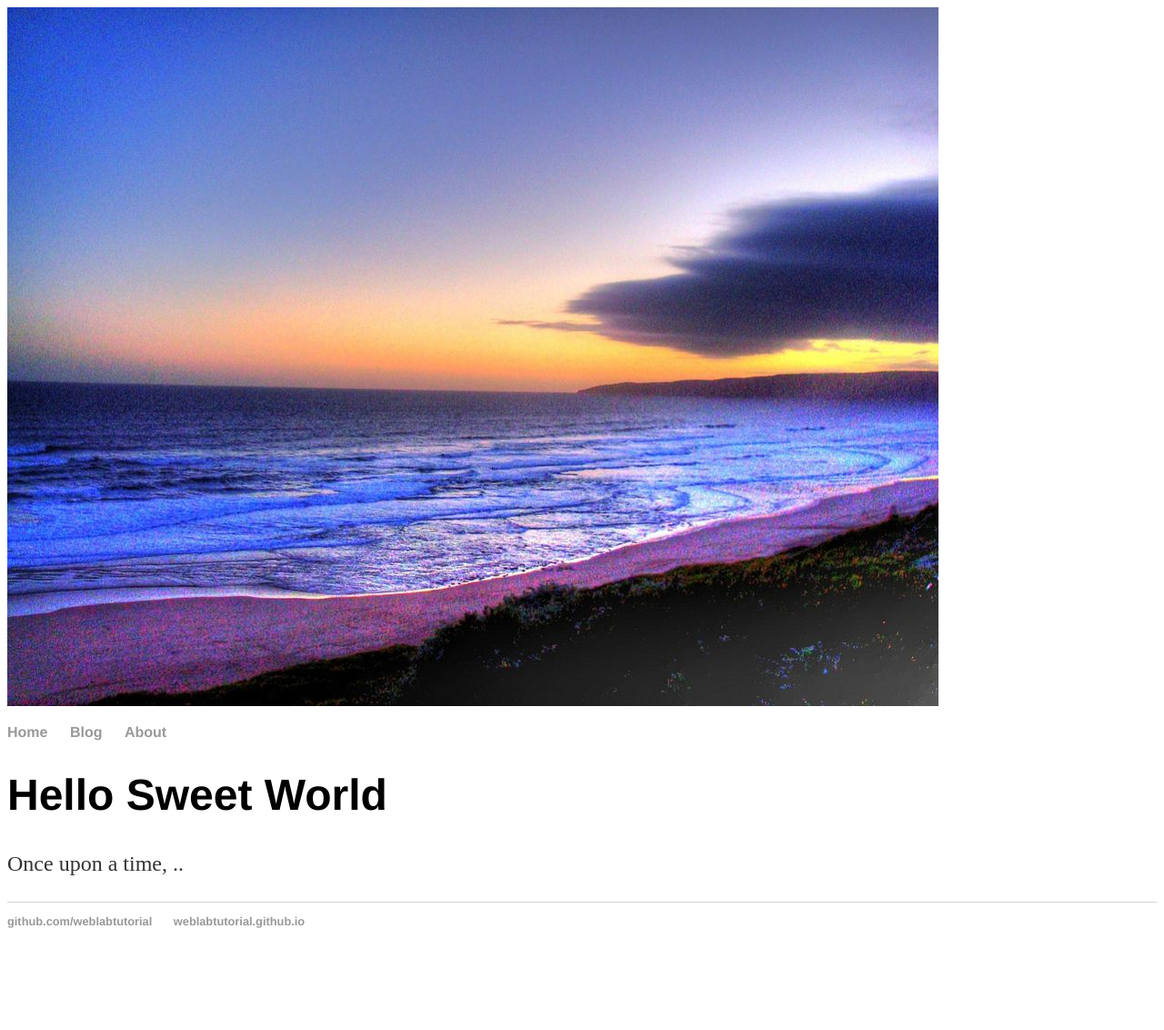
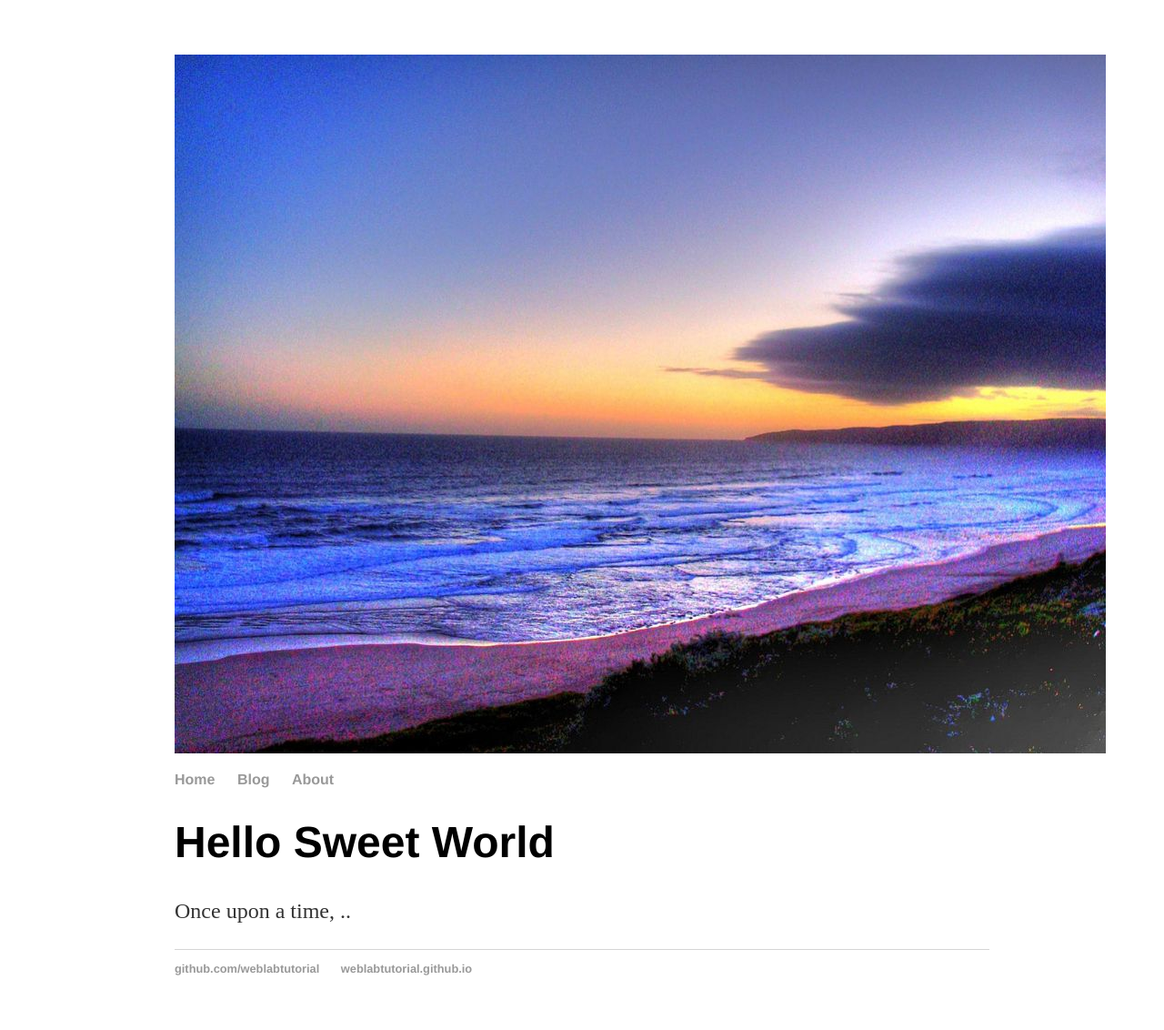
Before and after one commit to prasitha-12/prasitha-12.github.io, a Jekyll site: the page built from index.html, in a window 1280 px wide. Shown: the whole page at 91% size. Built offline with Jekyll 4.4.1, drawn with Linux system fonts in a browser that asks for light colours; before the commit the page ends 1033 px from its top, so only the background shows below that.

Commit message:
Update main.css

```diff
--- a/css/main.css
+++ b/css/main.css
@@ -1,5 +1,7 @@
 body {
-  background-image:url("bg.jpg");
+  margin: 60px auto;
+  width: 70%;
+  background-image:url ("bg.jpg");
   background-size:cover;
 }
 h1 {
```
